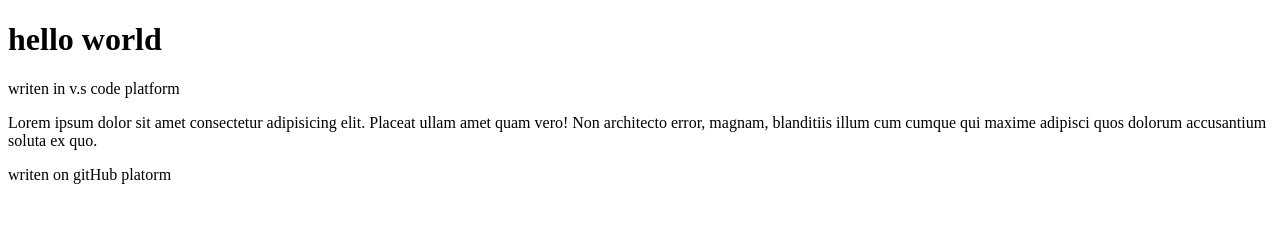
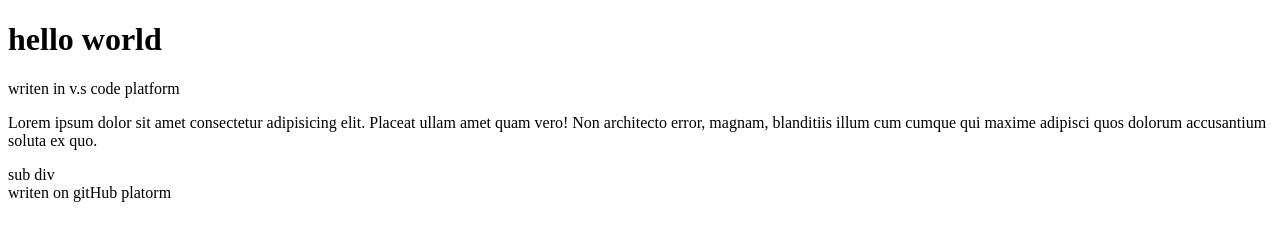
Before and after one commit to hadasa619/push-pull, a plain HTML site: page index.html in a window 1280 px wide. Drawn offline with Linux system fonts and the light colour scheme.

Commit message:
add sub div

```diff
--- a/index.html
+++ b/index.html
@@ -10,7 +10,9 @@
     <h1>hello world</h1>
     <p>writen in v.s code platform</p>
     <p>Lorem ipsum dolor sit amet consectetur adipisicing elit. Placeat ullam amet quam vero! Non architecto error, magnam, blanditiis illum cum cumque qui maxime adipisci quos dolorum accusantium soluta ex quo.</p>
-    <div></div>
+    <div>
+        <div>sub div</div>
+    </div>
     <div>writen on gitHub platorm</div>
 </body>
 </html>
```
